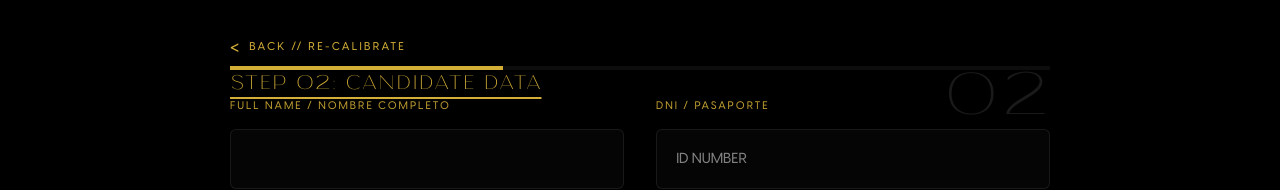
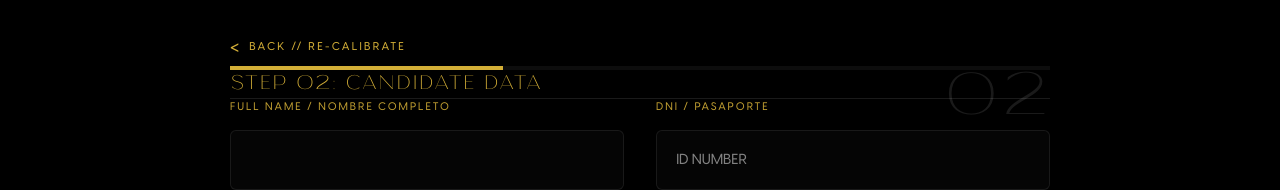
Before and after one commit to josmito93-debug/doral-fashion-week, a Next.js app: page /apply/designer in a window 1280 px wide. Shown: the part 414-604 px from the top of the page. Built offline with nearby package versions, Linux system fonts and the light colour scheme.

Commit message:
style: fix title baseline spacing using wrapped border-bottom containers

```diff
--- a/src/components/forms/ApplicationPortal.tsx
+++ b/src/components/forms/ApplicationPortal.tsx
@@ -226,7 +226,9 @@ export const ApplicationPortal = ({ defaultRole: initialRole, onClose, isStandal
                   <span className="big-text brand-text text-6xl">02</span>
                 </div>
 
-                <h4 className="text-xl brand-text uppercase mb-8 underline underline-offset-8 text-accent font-bold">Step 02: Candidate Data</h4>
+                <div className="mb-10 pb-4 border-b border-white/10 w-full">
+                  <h4 className="text-xl brand-text uppercase text-accent font-bold">Step 02: Candidate Data</h4>
+                </div>
                 <form className="space-y-10" onSubmit={(e) => { e.preventDefault(); handleNext(); }}>
                   <div className="form-grid">
                     <div className="flex flex-col">
--- a/src/components/forms/SignatureSection.tsx
+++ b/src/components/forms/SignatureSection.tsx
@@ -89,10 +89,12 @@ export const SignatureSection = ({ role, formData, onComplete }: SignatureSectio
 
   return (
     <div className="w-full space-y-10">
-      <div className="flex justify-between items-start gap-4">
-        <div>
-          <h4 className="text-xl brand-text uppercase underline underline-offset-8 text-accent font-bold">Step 03: Legal Binding</h4>
-          <p className="camera-hud-text mt-4">Candidate Class: {role}</p>
+      <div className="flex justify-between items-start gap-4 mb-4">
+        <div className="w-full">
+          <div className="mb-8 pb-4 border-b border-white/10 w-full">
+            <h4 className="text-xl brand-text uppercase text-accent font-bold">Step 03: Legal Binding</h4>
+          </div>
+          <p className="camera-hud-text">Candidate Class: {role}</p>
         </div>
         <div className="text-right">
           <span className="camera-hud-text">Contract ID</span>
```
